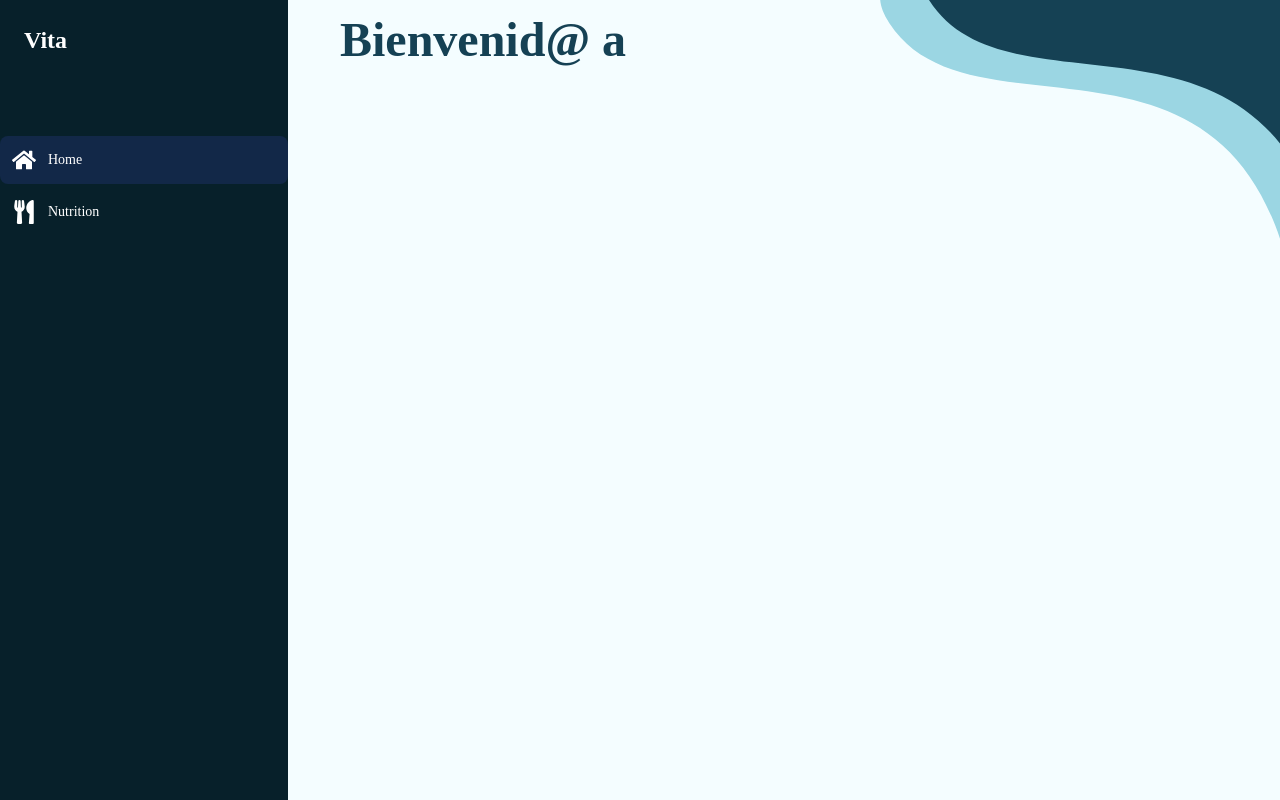
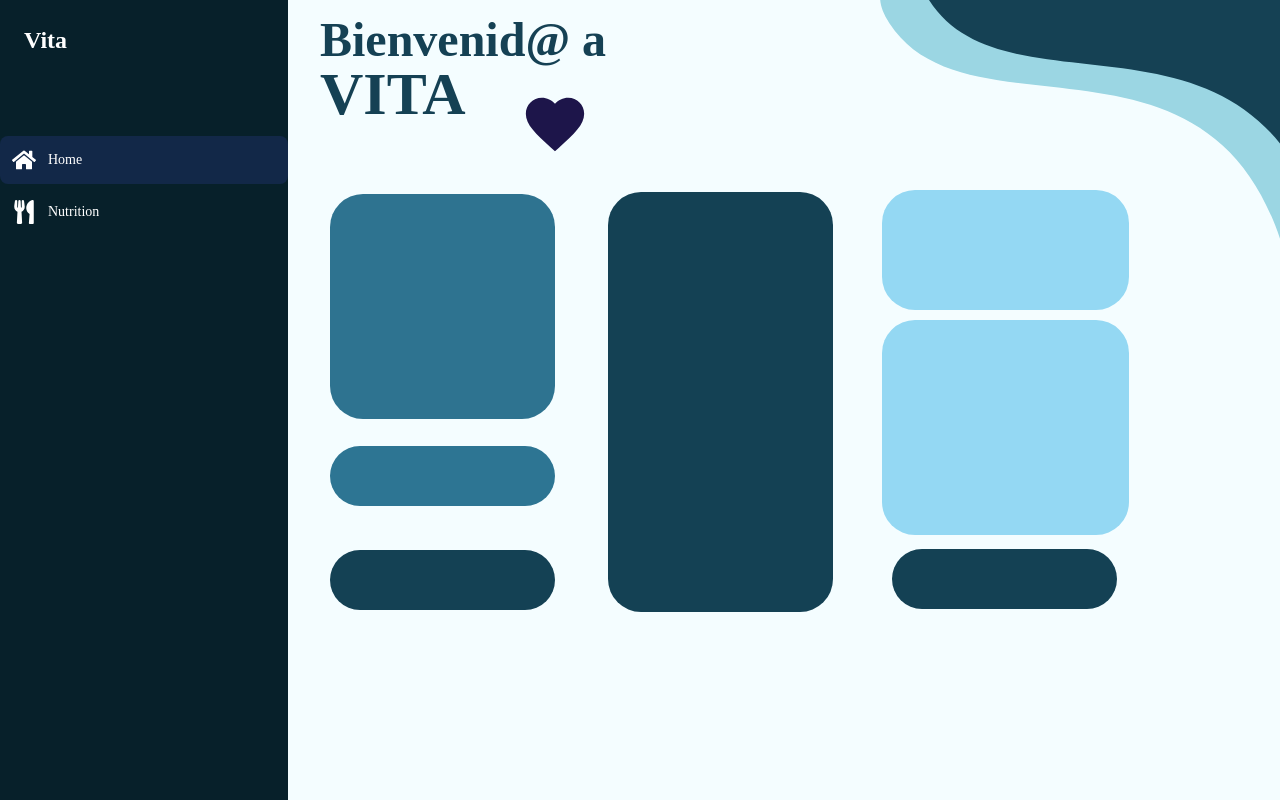
Before and after one commit to wizelineacademy/itesm-socioformador-feb-jun-2024-vita, a Next.js app in the folder vita/: page /home in a window 1280 px wide. Built offline with nearby package versions, Linux system fonts and the light colour scheme.

Commit message:
agregando elementos a Home

```diff
--- a/vita/app/(main)/home/page.tsx
+++ b/vita/app/(main)/home/page.tsx
@@ -1,18 +1,56 @@
+'use client'
+import React from "react";
 
-'use client';
+const Home = () => {
+  return (
+    <div className="flex">
+      <div className="flex flex-col py-4 justify-start items-start" style={{ paddingLeft: '0px' }}>
+        {/* Existing text */}
+        <h1 className="text-5xl font-bold text-home-title">Bienvenid@ a</h1>
+        <h2 className="text-6xl font-black text-home-title">VITA</h2>
+        <svg xmlns="http://www.w3.org/2000/svg" width="70" height="70" fill="#1D154A" viewBox="0 0 24 24" style={{ marginLeft: '200px', marginTop: '-35px' }}>
+          <path d="M12 21.35l-1.45-1.32C5.4 15.36 2 12.28 2 8.5 2 5.42 4.42 3 7.5 3c1.74 0 3.41.81 4.5 2.09C13.09 3.81 14.76 3 16.5 3 19.58 3 22 5.42 22 8.5c0 3.78-3.4 6.86-8.55 11.54L12 21.35z"/>
+        </svg>
 
-import React, { useState } from "react";
-
-
-const Home= () => {
-  return (
-    <>
-       <div className="flex   px-5 py-4 text-5xl font-bold
-        lg:justify-start md:justify-start justify-center">
-        <h1 className="mr-2 text-home-title">Bienvenid@ a </h1>
+        {/* Existing blue containers */}
+        <div style={{ backgroundColor: '#2E7390', height: '225px', width: '225px', marginLeft: '10px', marginTop: '35px', borderRadius: '33px' }}></div>
+        <div style={{ backgroundColor: '#2D7593', height: '60px', width: '225px', marginLeft: '10px', marginTop: '27px', borderRadius: '63px' }}></div>
+        <div style={{ backgroundColor: '#144154', height: '60px', width: '225px', marginLeft: '10px', marginTop: '44px', borderRadius: '63px' }}></div>
       </div>
 
-    </>
+      {/* Middle blue rectangle */}
+      <div style={{
+        backgroundColor: '#144154',
+        height: '420px',
+        width: '225px',
+        alignSelf: 'center',
+        marginLeft: '2px',
+        borderRadius: '33px',
+        marginTop: '177px'
+      }}></div>
+
+      {/* Container for right rectangles */}
+      <div className="flex flex-col" style={{ marginLeft: '49px' }}>
+        {/* First blue rectangle on the right */}
+        <div style={{
+          backgroundColor: '#94D8F3',
+          height: '120px',
+          width: '247px',
+          borderRadius: '33px',
+          marginTop: '190px',
+        }}></div>
+
+        {/* Second blue rectangle right below the first one */}
+        <div style={{
+          backgroundColor: '#94D8F3',
+          height: '215px',
+          width: '247px',
+          borderRadius: '33px',
+          marginTop: '10px', // Adjust the space between the rectangles
+        }}></div>
+        <div style={{ backgroundColor: '#144154', height: '60px', width: '225px', marginLeft: '10px', marginTop: '14px', borderRadius: '63px' }}></div>
+      </div>
+    </div>
   );
 };
 
--- /dev/null
+++ b/vita/app/(main)/nutrition/autoevaluacion/page.tsx
@@ -0,0 +1,57 @@
+'use client'
+import React, { useState, FC } from 'react';
+import { FaAppleAlt, FaCarrot, FaLeaf, FaDrumstickBite, FaGlassWhiskey, FaSeedling, FaIceCream, FaBacon } from 'react-icons/fa';
+import Image from 'next/image';
+
+interface Numero {
+    number: number;
+    label: string;
+}
+
+const numeros: Numero[] = [
+    { number: 0, label: 'Frutas' },
+    { number: 0, label: 'Verduras' },
+    { number: 0, label: 'Leguminosas' },
+    { number: 0, label: 'Carnes' },
+    { number: 0, label: 'Leche' },
+    { number: 0, label: 'Cereales' },
+    { number: 0, label: 'Azúcares' },
+    { number: 0, label: 'Grasas' },
+];
+
+interface ColumnsWrapperProps {
+    children: React.ReactNode;
+}
+
+const ColumnsWrapper: FC<ColumnsWrapperProps> = ({ children }) => (
+    <div className="flex flex-wrap justify-start md:space-x-2 p-4" style={{ marginTop: '1rem' }}>
+        {children}
+    </div>
+);
+
+interface ColumnProps {
+    labels: string[];
+    icons: JSX.Element[];
+    values: number[];
+    onValueChange: (index: number, value: number) => void;
+    validationMessages: string[];
+}
+
+
+
+
+
+const Nutrition: FC = () => {
+
+
+
+
+
+
+    return (
+
+              <h2>"hey"</h2>
+    );
+};
+
+export default Nutrition;
--- a/vita/app/(main)/nutrition/page.tsx
+++ b/vita/app/(main)/nutrition/page.tsx
@@ -100,6 +100,7 @@ const Nutrition = () => {
           </div>
           <div className="lg:w-1/2 w-full">
             {/* Custom option 3 */}
+            <Link href="/nutrition/autoevaluacion">
             <div className="flex justify-between px-4 lg:py-2.5  md:py-2.5 py-2
              bg-custom-purple3 lg:rounded-2xl  md:rounded-2xl rounded-full w-[330px] mt-4
              lg:mt-0 transition-colors duration-300 ease-in-out hover:bg-custom-purple4">
@@ -108,6 +109,7 @@ const Nutrition = () => {
               </h3>
               <Image src="/Pass.svg" alt="Imagen 2" width={45} height={45}  className='pr-2'/>
             </div>
+            </Link>
 
             {/* Custom option 4 */}
             <Link href="/nutrition/nutritionPorciones">
```
